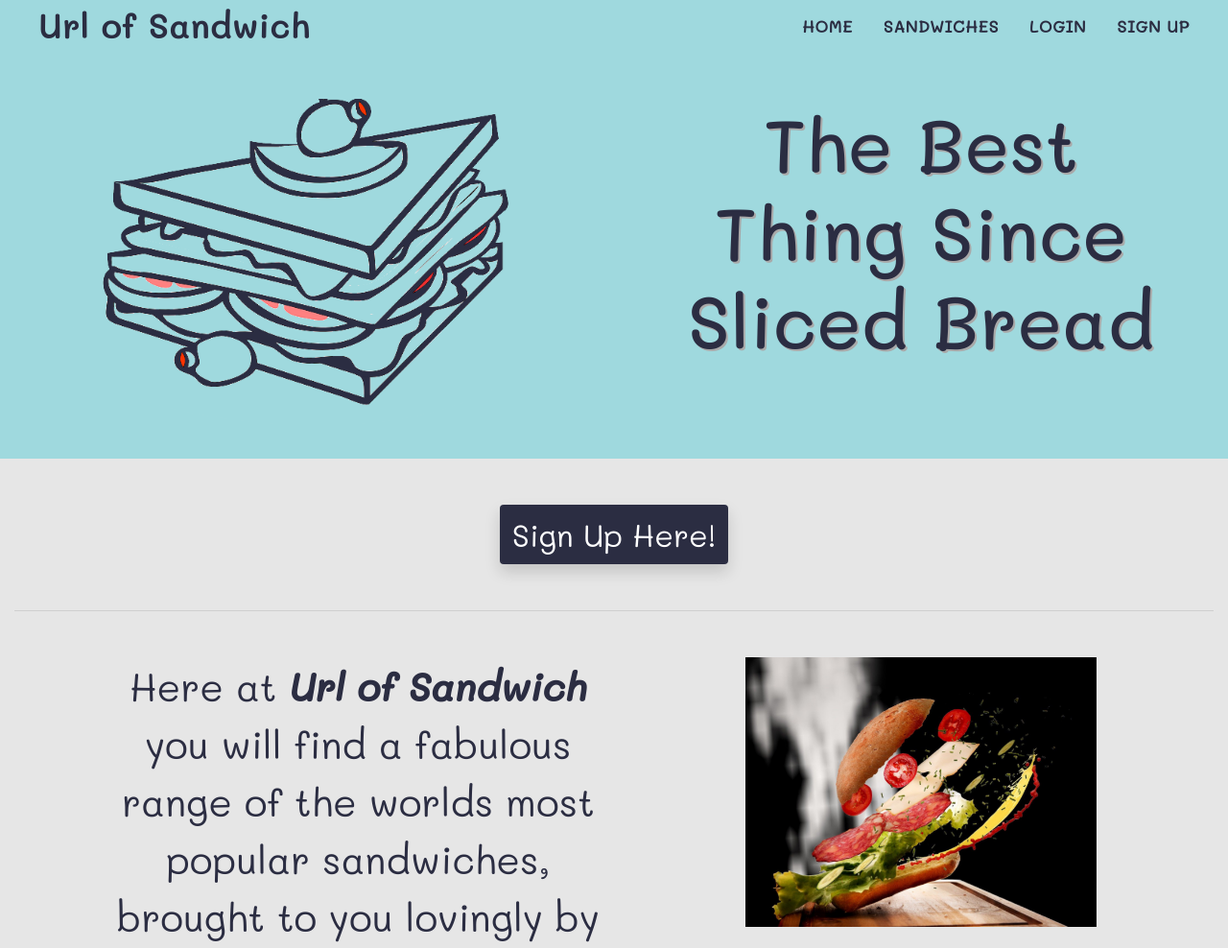
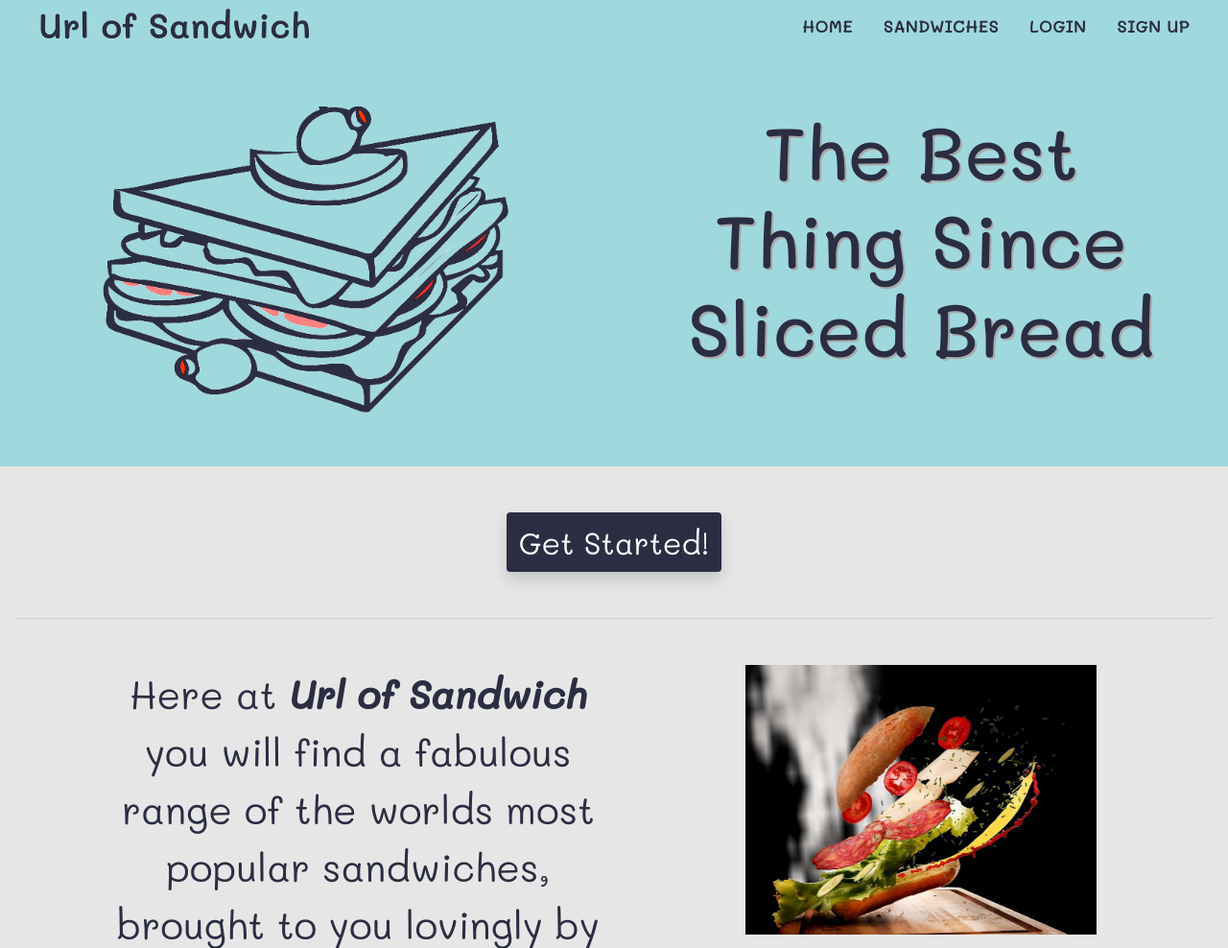
Before and after one commit to RyanSyme/url-of-sandwich, a Flask app: page / in a window 1280 px wide. Shown: the top 988 px of the page at 96% size. Run offline with Flask 2, Linux system fonts and the light colour scheme; data that the repository does not hold is empty; some libraries are stand-ins or nearby versions.

Commit message:
make nav sticky, add css style changes

```diff
--- a/app.py
+++ b/app.py
@@ -44,7 +44,7 @@ def search():
     return render_template("sandwiches.html", sandwiches=sandwiches)
 
 
-@app.route("/view-sandwich/<sandwich_id>")
+@app.route("/sandwich-page/<sandwich_id>")
 def view_sandwich(sandwich_id):
     sandwich = mongo.db.sandwiches.find_one({"_id": ObjectId(sandwich_id)})
     return render_template("view_sandwich.html", sandwich=sandwich)
@@ -126,7 +126,7 @@ def logout():
     return redirect(url_for("login"))
 
 
-@app.route("/add_sandwich", methods=["GET", "POST"])
+@app.route("/add-sandwich", methods=["GET", "POST"])
 def add_sandwich():
     if request.method == "POST":
         sandwiches = {
@@ -147,7 +147,7 @@ def add_sandwich():
     return render_template("add_sandwich.html", category=category)
 
 
-@app.route("/edit_sandwich/<sandwich_id>", methods=["GET", "POST"])
+@app.route("/edit-sandwich/<sandwich_id>", methods=["GET", "POST"])
 def edit_sandwich(sandwich_id):
     if request.method == "POST":
         submit = {
@@ -170,7 +170,7 @@ def edit_sandwich(sandwich_id):
         "edit_sandwich.html", sandwich=sandwich, category=category)
 
 
-@app.route("/delete_sandwich/<sandwich_id>")
+@app.route("/delete-sandwich/<sandwich_id>")
 def delete_sandwich(sandwich_id):
     mongo.db.sandwiches.remove({"_id": ObjectId(sandwich_id)})
     flash("Sandwich Successfully Removed")
@@ -183,7 +183,7 @@ def category():
     return render_template("category.html", category=category)
 
 
-@app.route("/add_category",  methods=["GET", "POST"])
+@app.route("/add-category",  methods=["GET", "POST"])
 def add_category():
     if request.method == "POST":
         category = {
@@ -196,7 +196,7 @@ def add_category():
     return render_template("add_category.html")
 
 
-@app.route("/edit_category/<category_id>",  methods=["GET", "POST"])
+@app.route("/edit-category/<category_id>",  methods=["GET", "POST"])
 def edit_category(category_id):
     if request.method == "POST":
         submit = {
@@ -210,7 +210,7 @@ def edit_category(category_id):
     return render_template("edit_category.html", category=category)
 
 
-@app.route("/delete_category/<category_id>")
+@app.route("/delete-category/<category_id>")
 def delete_category(category_id):
     mongo.db.category.remove({"_id": ObjectId(category_id)})
     flash("Category Successfully Deleted")
--- a/static/css/style.css
+++ b/static/css/style.css
@@ -127,7 +127,7 @@ footer {
 
 .callout-container {
     margin: -20% 0 0 !important;
-    padding: 20% 0 30% !important;
+    padding: 25% 0 30% !important;
     background-color: #9fd9de;
     height: 50vh;
     width: 100vw;
--- a/templates/add_category.html
+++ b/templates/add_category.html
@@ -3,7 +3,7 @@
 
 <div class="row">
         <div class="col-md-6 offset-md-3">
-            <form class="card mt-5 text-left" method="POST" action="{{ url_for('add_category') }}">
+            <form class="card mt-5 text-left sandwich-forms pt-3" method="POST" action="{{ url_for('add_category') }}">
                 <div class="col-12">
                     <h3 class="text-center">Add Category</h3>
                 </div>
--- a/templates/add_sandwich.html
+++ b/templates/add_sandwich.html
@@ -1,7 +1,7 @@
 {% extends "base.html" %}
 {% block content %}
 
-<div class="row">
+<div class="row pt-4">
         <div class="col-md-6 offset-3">
             <form class="card mt-3 text-left sandwich-forms shadow" method="POST" action="{{ url_for('add_sandwich') }}">
                 <div class="col-12 pt-3">
--- a/templates/base.html
+++ b/templates/base.html
@@ -12,7 +12,7 @@
 </head>
 <body>
     <header class="mb-5">
-         <nav class="navbar navbar-expand-lg container-fluid">
+         <nav class="navbar fixed-top navbar-expand-lg container-fluid">
             <a class="nav-symbol mt-1 ml-2" href="{{ url_for('index') }}"><h3>Url of Sandwich</h3></a>
             <button class="navbar-toggler" type="button" data-toggle="collapse" data-target="#navbarNavDropdown" aria-controls="navbarNavDropdown" aria-expanded="false" aria-label="Toggle navigation">
                 <span class="navbar-toggler-icon">
--- a/templates/category.html
+++ b/templates/category.html
@@ -1,7 +1,7 @@
 {% extends "base.html" %}
 {% block content %}
 
-    <h3 class="my-4">Categories</h3>
+    <h3 class="my-4 pt-4">Categories</h3>
 
 
     <div class="row">
--- a/templates/edit_category.html
+++ b/templates/edit_category.html
@@ -3,8 +3,8 @@
 
 <div class="row">
         <div class="col-md-6 offset-md-3">
-            <form class="card mt-5 text-left" method="POST" action="{{ url_for('edit_category', category_id=category._id) }}">
-                <div class="col-12">
+            <form class="card mt-5 text-left sandwich-forms" method="POST" action="{{ url_for('edit_category', category_id=category._id) }}">
+                <div class="col-12 pt-3">
                     <h3 class="text-center">Edit Category</h3>
                 </div>
                 <div class="m-2">
@@ -13,7 +13,7 @@
                     </label>
                     <input class="form-control" type="text" value="{{ category.category }}" id="category" name="category" maxlength="25">
                 </div>
-                <a href="{{ url_for('category') }}" class="btn btn-danger">
+                <a href="{{ url_for('category') }}" class="btn btn-danger ml-3 mr-3">
                     Cancel <i class="fas fa-times-circle"></i>
                 </a>
                 <button type="submit" class="btn btn-reg m-3 btn-signup">
--- a/templates/edit_sandwich.html
+++ b/templates/edit_sandwich.html
@@ -1,7 +1,7 @@
 {% extends "base.html" %}
 {% block content %}
 
-<div class="row">
+<div class="row pt-4">
     <div class="col-md-6 offset-md-3">
         <form class="card mt-3 text-left sandwich-forms shadow" method="POST"
             action="{{ url_for('edit_sandwich', sandwich_id=sandwich._id) }}">
--- a/templates/index.html
+++ b/templates/index.html
@@ -2,7 +2,7 @@
 {% block content %}
 
 
-<div class="row container-fluid callout-container">
+<div class="row container-fluid callout-container pt-5">
     <div class="col-6 callout-img">
         <img src="static/Img/Image_by_Clker_from_Pixabay-line.png">
     </div>
@@ -15,7 +15,7 @@
 <hr class="mt-5">
 {% else %}
 <div class="mt-5">
-    <a href="{{ url_for('signup') }}" type="submit" class="btn btn-reg btn-signup shadow">Sign Up Here!</a>
+    <a href="{{ url_for('signup') }}" type="submit" class="btn btn-reg btn-signup shadow">Get Started!</a>
     <hr class="mt-5">
 </div>
 {% endif %}
--- a/templates/profile.html
+++ b/templates/profile.html
@@ -2,7 +2,7 @@
 {% block content %}
 
 
-        <div class="row">
+        <div class="row pt-4">
             <div class="col-12 my-3">
                 <h2><i class="fa fa-id-card"></i> {{ username|upper }}</h2>
                 <hr class="block-divider" />
@@ -10,7 +10,7 @@
         </div>
         <div class="row">
             <div class="col-12 my-3 creations">
-                <h3>Your Creations</h3>
+                <h3>Your Sandwiches</h3>
             </div>
         </div>
 
--- a/templates/sandwiches.html
+++ b/templates/sandwiches.html
@@ -1,7 +1,7 @@
 {% extends "base.html" %}
 {% block content %}
 
-    <h1 class="text-shadow">Take A Look At Our Delicious Sandwiches</h1>
+    <h1 class="text-shadow pt-5">Take A Look At Our Delicious Sandwiches</h1>
     <hr class="mt-5">
     <div class="row">
         <form class="col-12" action="{{ url_for('sandwiches') }}" method="get">
--- a/templates/signup.html
+++ b/templates/signup.html
@@ -1,7 +1,7 @@
 {% extends "base.html" %}
 {% block content %}
 
-    <h1 class="mt-5 text-shadow">SIGN UP</h1>
+    <h1 class="mt-5 pt-4 text-shadow">SIGN UP</h1>
     <div class="row">
         <div class="col-md-6 offset-md-3">
             <form class="card mt-5 text-left signup-form" method="POST" action="{{ url_for('signup') }}">
--- a/templates/view_sandwich.html
+++ b/templates/view_sandwich.html
@@ -1,7 +1,7 @@
 {% extends "base.html" %}
 {% block content %}
 
-    <h1 class="sandwich-title text-shadow mb-5">{{ sandwich.sandwich_name }}</h1>
+    <h1 class="sandwich-title text-shadow pt-4 mb-5">{{ sandwich.sandwich_name }}</h1>
     <div class="row img-background pt-5">
         <div class="col-5 offset-1 mb-5">
             <!-- default img on fail credited to: https://stackoverflow.com/questions/7995080/html-if-image-is-not-found -->
@@ -52,8 +52,6 @@
         </div>
     </div>
                 {% if session.user|lower == sandwich.created_by|lower %}
-
-                <h5 class="view-btn-text mt-5">Would You Like to <strong>Edit</strong> or <strong>Delete</strong> Your Creation?</h5>
                 <div class="row">
                 <div class="col">
                     <a href="{{ url_for('edit_sandwich', sandwich_id=sandwich._id) }}" class="btn btn-reg">Edit</a>
```
Also changed, not shown: templates/login.html (+1 -7 lines).
